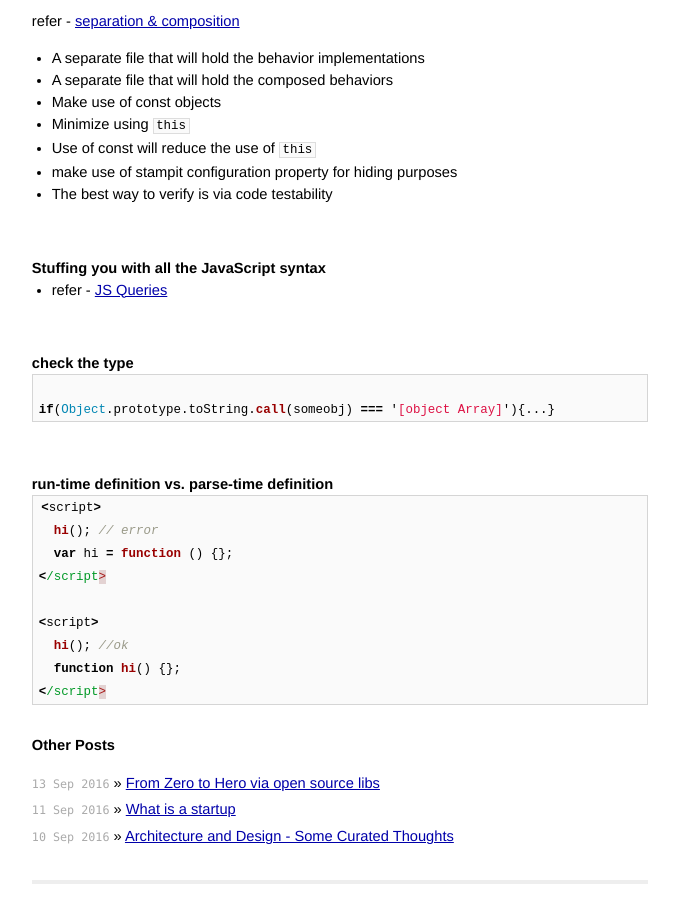
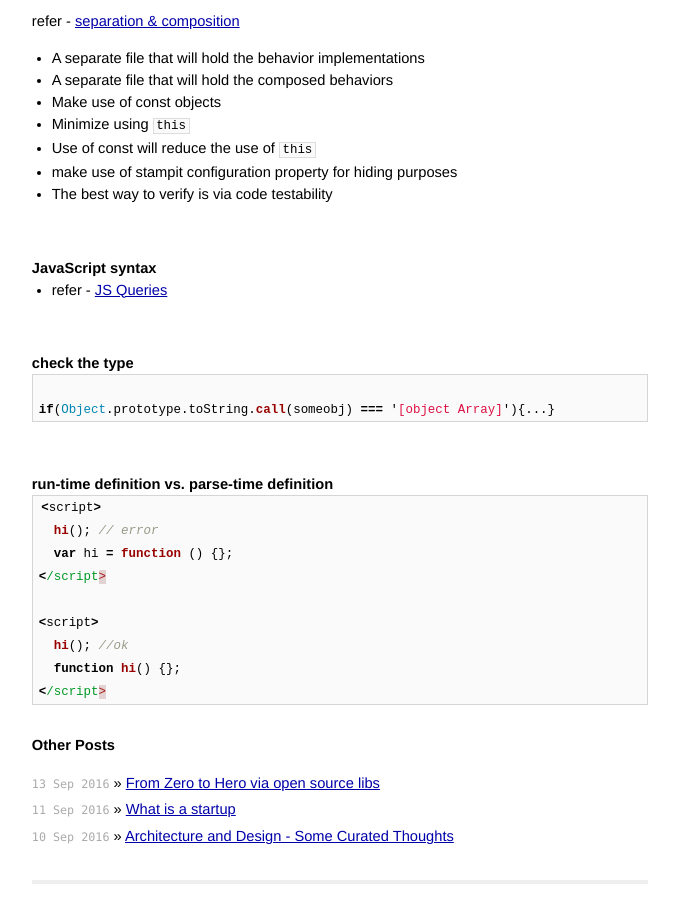
Before and after one commit to AmitKumarDas/amitkumardas.github.io, a Jekyll site: the page built from _posts/2016-09-04-exp-prog-guide-to-learn-js-a-curated-list.md, in a window 1280 px wide and 900 px high, scrolled down 7134 px. Shown: the whole window, without its empty margins (300-979 px from the left). Built offline with Jekyll 4.4.1, drawn with Linux system fonts in a browser that asks for light colours.

Commit message:
Update 2016-09-04-exp-prog-guide-to-learn-js-a-curated-list.md

```diff
--- a/_posts/2016-09-04-exp-prog-guide-to-learn-js-a-curated-list.md
+++ b/_posts/2016-09-04-exp-prog-guide-to-learn-js-a-curated-list.md
@@ -372,7 +372,7 @@ refer - [separation & composition](https://medium.com/@koresar/fun-with-stamps-e
 
 <br />
 
-### Stuffing you with all the JavaScript syntax
+### JavaScript syntax
 
 - refer - [JS Queries](https://github.com/nishant8BITS/123-Essential-JavaScript-Interview-Question)
 
```
